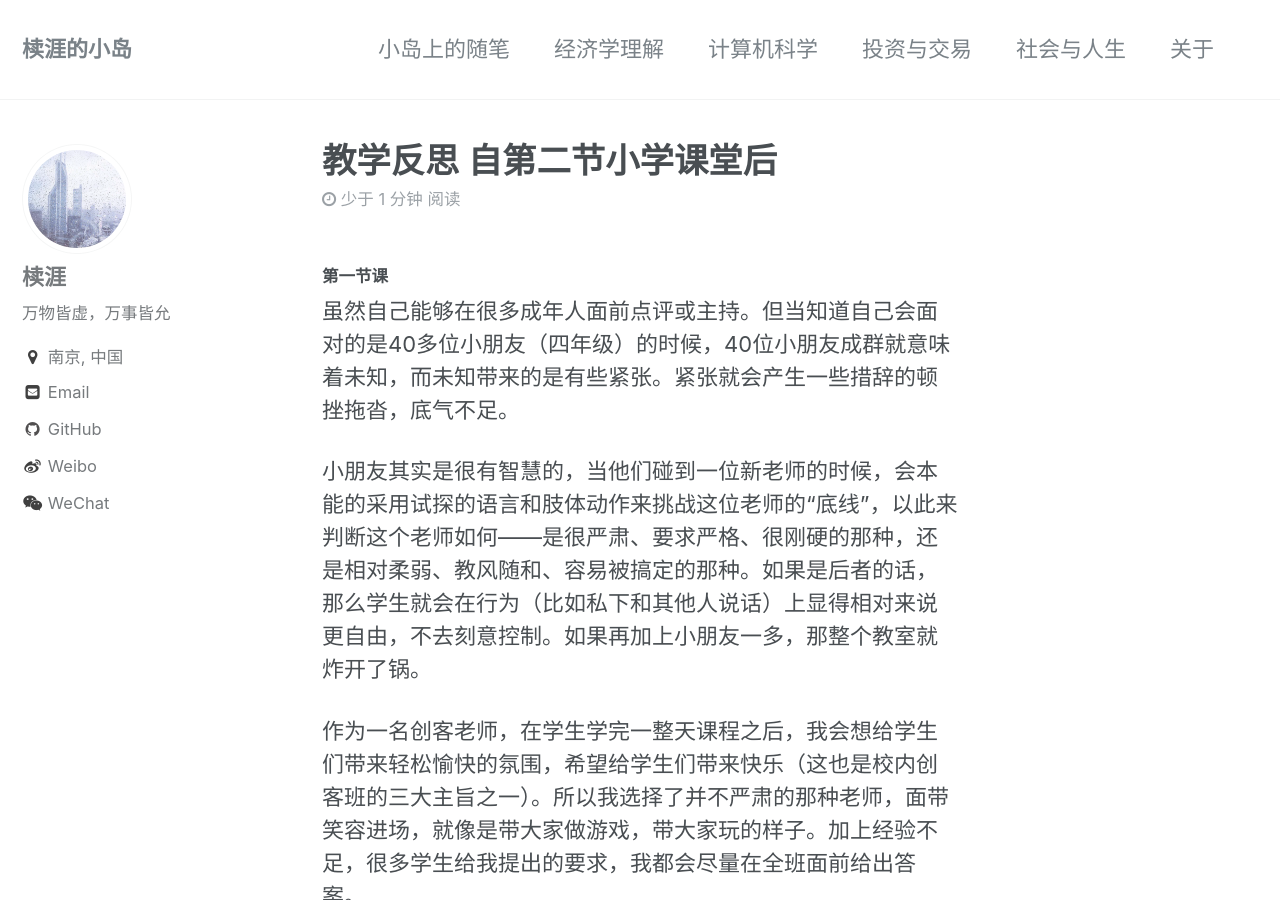
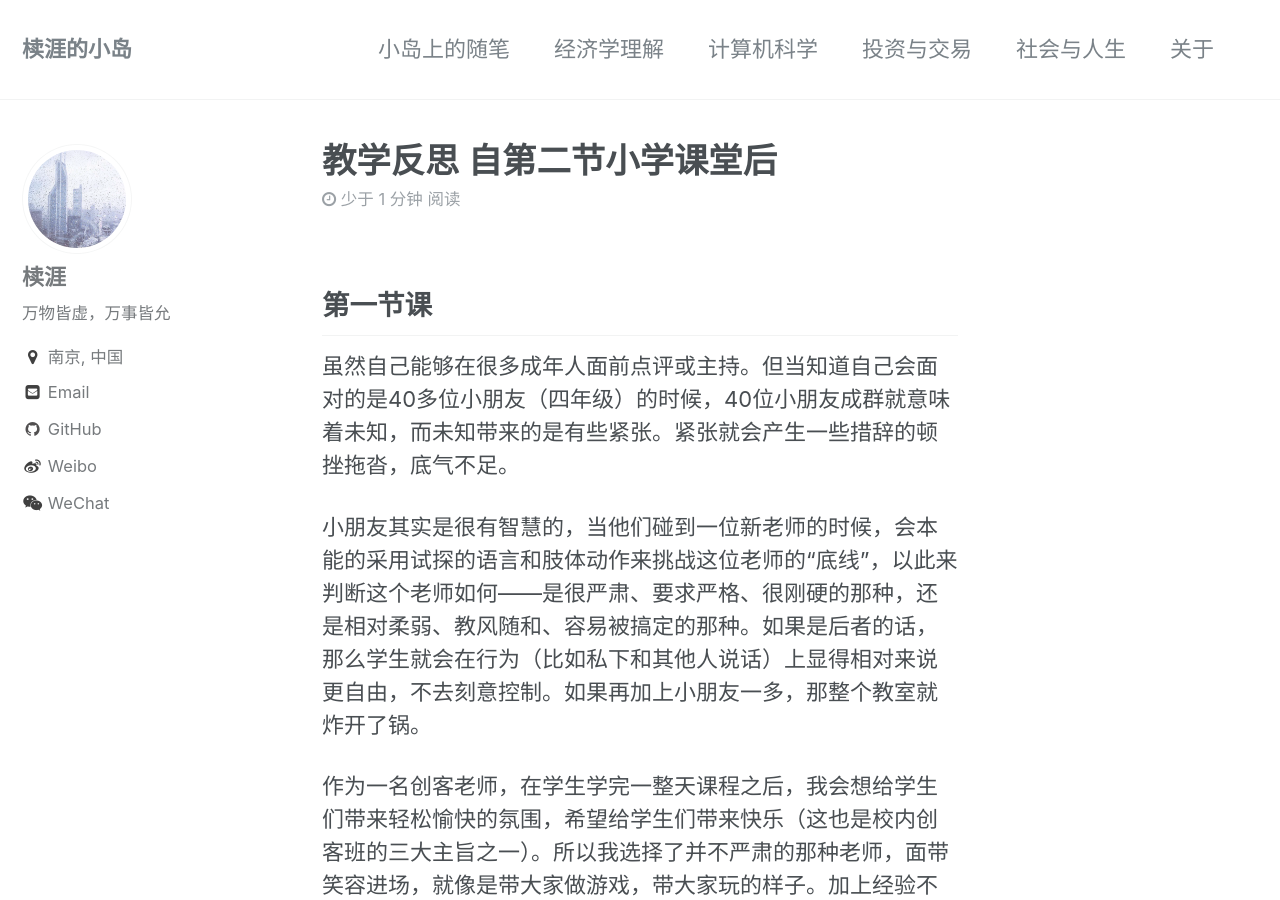
Before and after one commit to wudayu/wudayu.github.io, a Jekyll site: the page built from _posts/social/2018-03-21-教学反思-自第二节小学课堂后.md, in a window 1280 px wide and 900 px high. Built offline with Jekyll 4.4.1, drawn with Linux system fonts in a browser that asks for light colours.

Commit message:
modify format

```diff
--- a/_posts/social/2018-03-21-教学反思-自第二节小学课堂后.md
+++ b/_posts/social/2018-03-21-教学反思-自第二节小学课堂后.md
@@ -3,7 +3,7 @@
 category: social
 excerpt: 创客教育三到四年级大班教学的反思与心得
 ---
-#### 第一节课
+## 第一节课
 
 虽然自己能够在很多成年人面前点评或主持。但当知道自己会面对的是40多位小朋友（四年级）的时候，40位小朋友成群就意味着未知，而未知带来的是有些紧张。紧张就会产生一些措辞的顿挫拖沓，底气不足。
 
@@ -20,13 +20,13 @@
 
 第二节课做出了一些学习和调整，课后产生了以下的思考和暂行的结论。
 
-#### 教师的堂风
+## 教师的堂风
 
 新的教师进教室后的行为和从他说第一句话开始，一定会给学生们留下一个整体感觉。学生在观察到这种感觉后，会对老师做出各种各样的反馈，来试探或满足自己的好奇心。此时，教师说话语气、语调和气场，很大程度上决定了学生对老师的看法。这些内容（教师的输出、学生的反馈）综合到一起，也就被我称为“堂风”。
 
 堂风是由教师控制的，学生可以影响，但主控权在教师。想要达到在良好的课堂纪律下营造寓教于乐的氛围，是需要刚柔并济的。也就是有鼓励有批评，有温和的形象也有相当的威慑力，要掌握这两点需要把握一些原则。
 
-##### 原则：
+### 原则：
 1. 鼓励是单体指向性，比如表扬一个小组或一个个人，向让其他个体展现被老师指向的个体的不同，用温和的形象，让不同个体间竞争。
 2. 批评是范围指向性，比如班级很吵闹，老师可以说：“我要看看到底是谁在讲话那么大声，不遵守纪律，马上上报班主任处理！”，用严厉的威慑力，向学生展现教师底线。
 3. 鼓励要远远多于批评。避免单体批评，不与学生建立直接的对立面。
@@ -34,7 +34,7 @@
 
 总的来说，想要达到在良好的课堂纪律下营造寓教于乐的氛围，需要营造一个好的堂风，需要教师的刚柔并济，有表扬也有批评，有温和的形象也要有相当的威慑力。
 
-#### 群内协调和群间竞争
+## 群内协调和群间竞争
 大部分创客方面的培训都是采用小班教学，一般6位学生配一位老师，甚至2位学生一位老师，最多也不会超过10位学生。在这样的情况下，如果教师给予他们一个目标，那么学生间就会形成竞争关系，互相比较，争相做到最好，课堂相对容易管理。
 
 但40人呢？个体过于分散，但老师只有一个人，1对40，老师势必就有了一种孤立无援的感觉。但其实细想起来，管理方式其实是一样的，例如下：
@@ -42,7 +42,7 @@
 2. 给予整体一个期望的目标，这个目标一定是大部分学生期望的目标（例如使用更高级的机器人材料的资格、参加创客大赛的机会等）；
 3. 在黑板上给每组评分评星级，建立奖惩机制：积极回答问题的加分，积极按老师要求做到安静的加分，表现好的组首先拿到器材等等。
 
-##### 原则：
+### 原则：
 1. 组内制衡：小组中多半会有小伙伴想要得到老师建立的“奖赏”期望，那么他就会自然而然地去“管理”组内的其他小伙伴，去遵守老师定下的一些规矩。
 2. 组间竞争：通过上面讲的堂风，来对不同组进行不同程度上的鼓励表扬，以彰显这个组的特别。那么当下这个组就会做的更好，以做实老师的表扬。同时其他组也会知道老师认为这样是好的，是符合获得“奖赏”的条件的，那么也会去尝试去做。
 3. 鼓励均衡：每节课的鼓励尽量做到均衡，不能只鼓励某几个组。那些拿不到鼓励表扬的组就会很受挫，效果会适得其反。
```
